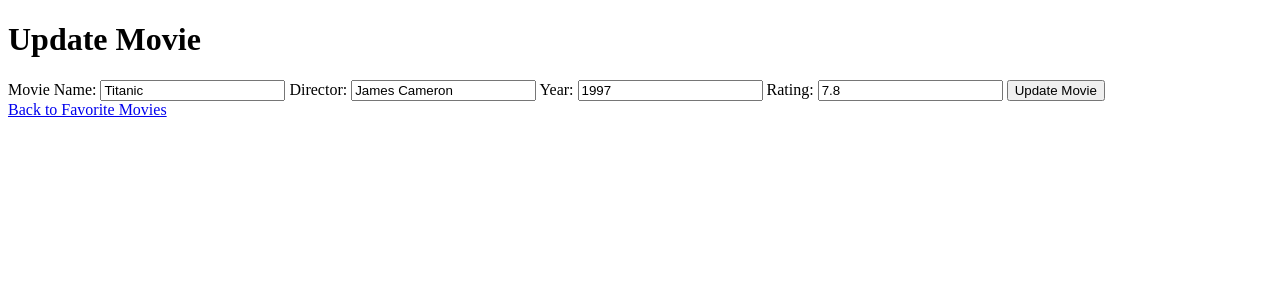
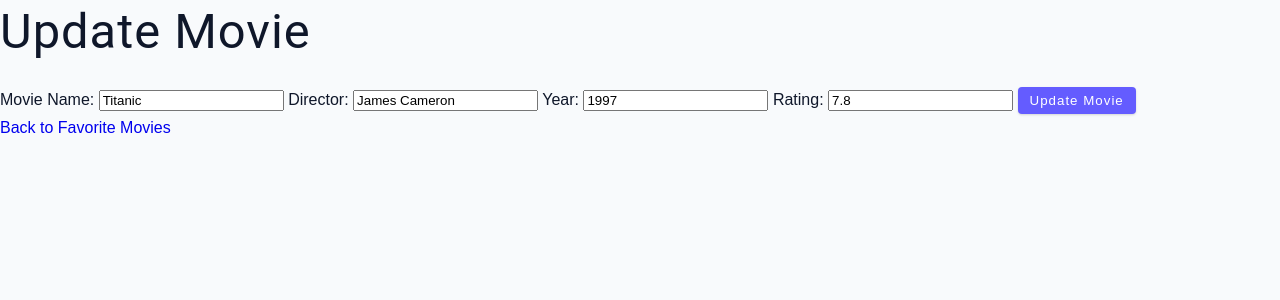
Before and after one commit to shira1008/MoviWeb, a Flask app: page /users/1/update_movie/1 in a window 1280 px wide. Shown: the top 300 px of the page. Run offline with Flask 3, Linux system fonts and the light colour scheme.

Commit message:
added css

```diff
--- /dev/null
+++ b/static/css/style.css
@@ -0,0 +1,289 @@
+/* global styles */
+*,
+::after,
+::before {
+  box-sizing: border-box;
+}
+/* fonts */
+@import url("https://fonts.googleapis.com/css2?family=Roboto:wght@400;500;600&family=Montserrat&display=swap");
+
+html {
+  font-size: 100%;
+} /*16px*/
+
+:root {
+  /* 'אתרים: happyhues, coolers */
+  /* אתרים: color shade generator - shadoworld */
+  /* colors */
+  --primary-100: #e2e0ff;
+  --primary-200: #c1beff;
+  --primary-300: #a29dff;
+  --primary-400: #837dff;
+  --primary-500: #645cff;
+  --primary-600: #504acc;
+  --primary-700: #3c3799;
+  --primary-800: #282566;
+  --primary-900: #141233;
+
+  /* ספריות: bootstrap , tailwindcss */
+  /* grey */
+  --grey-50: #f8fafc;
+  --grey-100: #f1f5f9;
+  --grey-200: #e2e8f0;
+  --grey-300: #cbd5e1;
+  --grey-400: #94a3b8;
+  --grey-500: #64748b;
+  --grey-600: #475569;
+  --grey-700: #334155;
+  --grey-800: #1e293b;
+  --grey-900: #0f172a;
+  /* rest of the colors */
+  --black: #222;
+  --white: #fff;
+  /* מהבוסטראפ לאלרט וכו*/
+  --red-light: #f8d7da;
+  --red-dark: #842029;
+  --green-light: #d1e7dd;
+  --green-dark: #0f5132;
+
+  /* fonts  */
+  --headingFont: "Roboto", sans-serif;
+  --bodyFont: "Nunito", sans-serif;
+  --small-text: 0.875rem;
+  --extra-small-text: 0.7em;
+
+  /* rest of the vars */
+  --backgroundColor: var(--grey-50);
+  --textColor: var(--grey-900);
+  --borderRadius: 0.25rem;
+  --letterSpacing: 1px;
+  --transition: 0.3s ease-in-out all;
+  --max-width: 1120px;
+  /* depends on the project(exmp: for forms): */
+  --fixed-width: 600px;
+
+  /* box shadow - tailwindcss*/
+  --shadow-1: 0 1px 3px 0 rgba(0, 0, 0, 0.1), 0 1px 2px 0 rgba(0, 0, 0, 0.06);
+  --shadow-2: 0 4px 6px -1px rgba(0, 0, 0, 0.1),
+    0 2px 4px -1px rgba(0, 0, 0, 0.06);
+  --shadow-3: 0 10px 15px -3px rgba(0, 0, 0, 0.1),
+    0 4px 6px -2px rgba(0, 0, 0, 0.05);
+  --shadow-4: 0 20px 25px -5px rgba(0, 0, 0, 0.1),
+    0 10px 10px -5px rgba(0, 0, 0, 0.04);
+}
+
+/* fonts size from type scale */
+/* html and link on top that is from the font too */
+body {
+  background: var(--backgroundColor);
+  font-family: var(--bodyFont);
+  font-weight: 400;
+  line-height: 1.75;
+  color: var(--textColor);
+  /* i can add global padding */
+  margin: 0;
+}
+
+p {
+  margin-bottom: 1.5rem;
+  /* he added max-width for p */
+  max-width: 40em;
+}
+
+h1,
+h2,
+h3,
+h4,
+h5 {
+  /* he removed margin top from the fontweb, keep the bot one */
+  margin: 0;
+  margin-bottom: 1.38rem;
+  font-family: var(--headingFont);
+  font-weight: 400;
+  line-height: 1.3;
+  /*  he added capitalaize */
+  text-transform: capitalize;
+  letter-spacing: var(--letterSpacing);
+}
+
+h1 {
+  margin-top: 0;
+  font-size: 3.052rem;
+}
+
+h2 {
+  font-size: 2.441rem;
+}
+
+h3 {
+  font-size: 1.953rem;
+}
+
+h4 {
+  font-size: 1.563rem;
+}
+
+h5 {
+  font-size: 1.25rem;
+}
+
+small,
+.text-small {
+  font-size: var(--small-text);
+}
+
+/* end of font */
+
+a {
+  text-decoration: none;
+}
+ul {
+  list-style-type: none;
+  padding: 0;
+}
+
+/* if i have logo or somthing i need to add :not, or i can add img class and change that to .img */
+img {
+  /* width: 100%; */
+  display: block;
+  object-fit: cover;
+}
+
+/* buttons */
+
+.my-btn {
+  cursor: pointer;
+  color: var(--white);
+  background: var(--primary-500);
+  border: transparent;
+  border-radius: var(--borderRadius);
+  letter-spacing: var(--letterSpacing);
+  padding: 0.375rem 0.75rem;
+  box-shadow: var(--shadow-1);
+  transition: var(--transition);
+  text-transform: capitalize;
+  display: inline-block;
+  /* might change to display: block - depend on situation- i think when i want to control btn from container */
+}
+.my-btn:hover {
+  background: var(--primary-700);
+  box-shadow: var(--shadow-3);
+}
+.btn-hipster {
+  color: var(--primary-500);
+  background: var(--primary-200);
+}
+.btn-hipster:hover {
+  color: var(--primary-200);
+  background: var(--primary-700);
+}
+
+/* for-forms */
+.btn-block {
+  width: 100%;
+}
+
+/* alerts */
+.my-alert {
+  padding: 0.375rem 0.75rem;
+  margin-bottom: 1rem;
+  border-color: transparent;
+  border-radius: var(--borderRadius);
+}
+
+.my-alert-danger {
+  color: var(--red-dark);
+  background: var(--red-light);
+}
+.my-alert-success {
+  color: var(--green-dark);
+  background: var(--green-light);
+}
+
+/* form */
+
+.my-form {
+  width: 90vw;
+  max-width: var(--fixed-width);
+  background: var(--white);
+  border-radius: var(--borderRadius);
+  box-shadow: var(--shadow-2);
+  padding: 2rem 2.5rem;
+  /* putting this in center; */
+  margin: 3rem auto;
+}
+
+/* name,number,email etc */
+.my-form-label {
+  display: block;
+  font-size: var(--small-text);
+  margin-bottom: 0.5rem;
+  text-transform: capitalize;
+  letter-spacing: var(--letterSpacing);
+}
+/* הקו של האינפוט והריבוע של הטקסט */
+.my-form-input,
+.my-form-textarea {
+  width: 100%;
+  padding: 0.375rem 0.75rem;
+  border-radius: var(--borderRadius);
+  background: var(--backgroundColor);
+  border: 1px solid var(--grey-200);
+}
+
+/* זה כל אחד למשל  האימייל והריבוע שלו, מספר הוריבוע שלו */
+.my-form-row {
+  margin-bottom: 1rem;
+}
+
+.my-form-textarea {
+  height: 7rem;
+}
+
+::placeholder {
+  font-family: inherit;
+  color: var(--grey-400);
+}
+
+/* alert in the form */
+/* add small alement in the html to the email for exmp, with this class */
+.my-form-alert {
+  color: var(--red-dark);
+  letter-spacing: var(--letterSpacing);
+  text-transform: capitalize;
+}
+
+/* loading animation*/
+@keyframes spinner {
+  to {
+    transform: rotate(360deg);
+  }
+}
+
+.my-loading {
+  width: 6rem;
+  height: 6rem;
+  border: 5px solid var(--grey-400);
+  border-radius: 50%;
+  border-top-color: var(--primary-500);
+  animation: spinner 0.6s linear infinite;
+}
+/* place in the center */
+.my-loading {
+  margin: 0 auto;
+}
+
+/*=== title==== */
+
+.title {
+  text-align: center;
+}
+
+/* הקו!! */
+.title-underline {
+  background: var(--primary-500);
+  width: 7rem;
+  height: 0.25rem;
+  margin: 0 auto;
+  margin-top: -1rem;
+}
--- a/templates/404.html
+++ b/templates/404.html
@@ -2,7 +2,10 @@
 <html>
   <head>
     <title>404 - Page Not Found</title>
-    <style></style>
+    <link
+      rel="stylesheet"
+      href="{{ url_for('static', filename='css/style.css') }}"
+    />
   </head>
   <body>
     <h1>404 - Page Not Found</h1>
--- a/templates/add_user.html
+++ b/templates/add_user.html
@@ -3,6 +3,10 @@
   <head>
     <meta charset="UTF-8" />
     <meta name="viewport" content="width=device-width, initial-scale=1.0" />
+    <link
+      rel="stylesheet"
+      href="{{ url_for('static', filename='css/style.css') }}"
+    />
     <title>add new user</title>
   </head>
   <body>
@@ -13,7 +17,7 @@
         <input type="text" id="name" name="name" required />
       </div>
       <div>
-        <button type="submit" class="btn">Submit</button>
+        <button class="my-btn" type="submit" class="btn">Submit</button>
       </div>
     </form>
     <a href="{{ url_for('home') }}">Back to Home</a>
--- a/templates/index.html
+++ b/templates/index.html
@@ -3,10 +3,14 @@
   <head>
     <meta charset="UTF-8" />
     <meta name="viewport" content="width=device-width, initial-scale=1.0" />
+    <link
+      rel="stylesheet"
+      href="{{ url_for('static', filename='css/style.css') }}"
+    />
     <title>Home</title>
   </head>
   <body>
-    <h1>Home page</h1>
+    <h1>Welcome to Movies app</h1>
     <a href="{{ url_for('list_users') }}">list of users</a>
     <a href="{{ url_for('add_user') }}">add new user</a>
   </body>
--- a/templates/update_movie.html
+++ b/templates/update_movie.html
@@ -3,6 +3,10 @@
   <head>
     <meta charset="UTF-8" />
     <meta name="viewport" content="width=device-width, initial-scale=1.0" />
+    <link
+      rel="stylesheet"
+      href="{{ url_for('static', filename='css/style.css') }}"
+    />
     <title>Update Movie</title>
   </head>
   <body>
@@ -47,7 +51,7 @@
         required
       />
 
-      <button type="submit" class="btn">Update Movie</button>
+      <button class="my-btn" type="submit" class="btn">Update Movie</button>
     </form>
     <a href="{{ url_for('favorite_movies', user_id=user_id) }}"
       >Back to Favorite Movies</a
--- a/templates/users.html
+++ b/templates/users.html
@@ -3,6 +3,10 @@
   <head>
     <meta charset="UTF-8" />
     <meta name="viewport" content="width=device-width, initial-scale=1.0" />
+    <link
+      rel="stylesheet"
+      href="{{ url_for('static', filename='css/style.css') }}"
+    />
     <title>Users - MovieWeb App</title>
   </head>
   <body>
```
Also changed, not shown: data.json (+1 -1 lines), static/css/user_movies.css (added, +124 -0 lines), templates/user_movies.html (+49 -19 lines).
